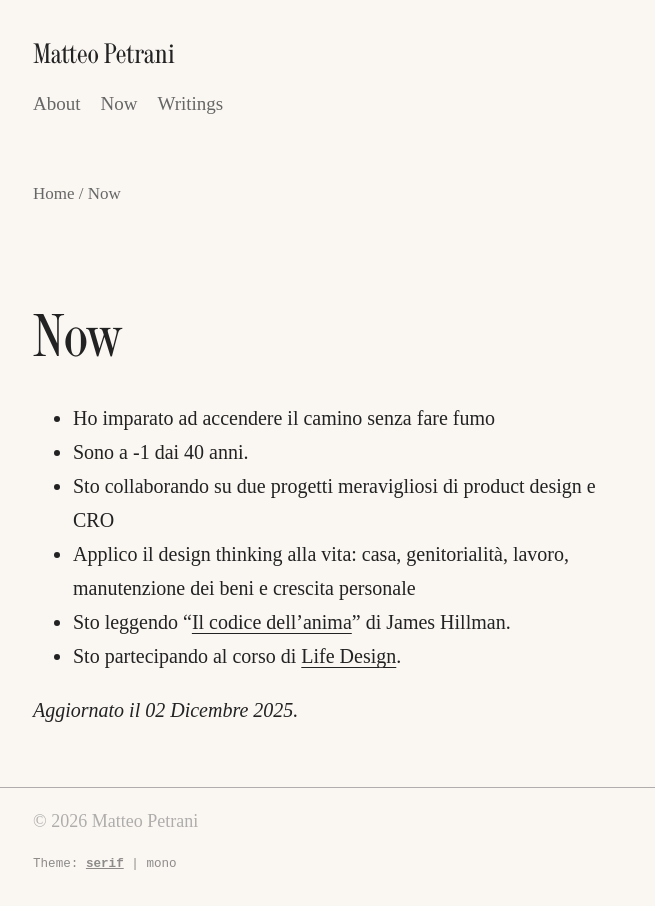
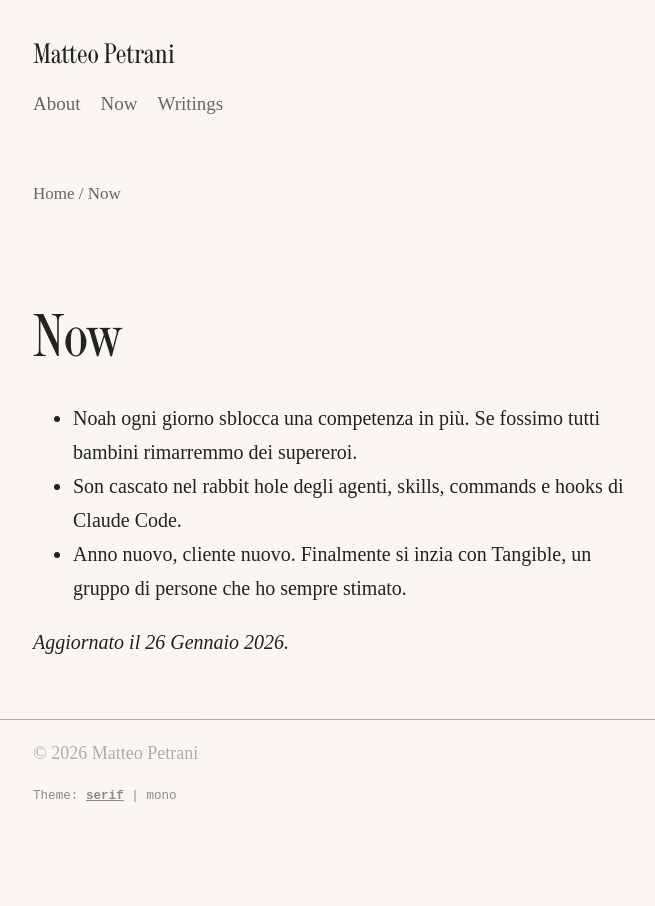
Before and after one commit to matteopetrani/matteopetrani.github.io, a Jekyll site: the page built from now.md, in a window 1280 px wide. Shown: the whole page, without its empty margins (307-962 px from the left). Built offline with Jekyll 4.4.1, drawn with Linux system fonts in a browser that asks for light colours; some web fonts are replaced.

Commit message:
Update now.md

```diff
--- a/now.md
+++ b/now.md
@@ -3,11 +3,8 @@ layout: page
 title: Now
 permalink: /now/
 ---
-* Ho imparato ad accendere il camino senza fare fumo
-* Sono a -1 dai 40 anni.
-* Sto collaborando su due progetti meravigliosi di product design e CRO
-* Applico il design thinking alla vita: casa, genitorialità, lavoro, manutenzione dei beni e crescita personale
-* Sto leggendo "[Il codice dell'anima](https://www.goodreads.com/book/show/6643460-il-codice-dell-animahttps:/)" di James Hillman.
-* Sto partecipando al corso di [Life Design](https://lifedesign.davidebenaroio.it/https:/).
+* Noah ogni giorno sblocca una competenza in più. Se fossimo tutti bambini rimarremmo dei supereroi.
+* Son cascato nel rabbit hole degli agenti, skills, commands e hooks di Claude Code.
+* Anno nuovo, cliente nuovo. Finalmente si inzia con Tangible, un gruppo di persone che ho sempre stimato.
 
-*Aggiornato il 02 Dicembre 2025.*
+*Aggiornato il 26 Gennaio 2026.*
```
